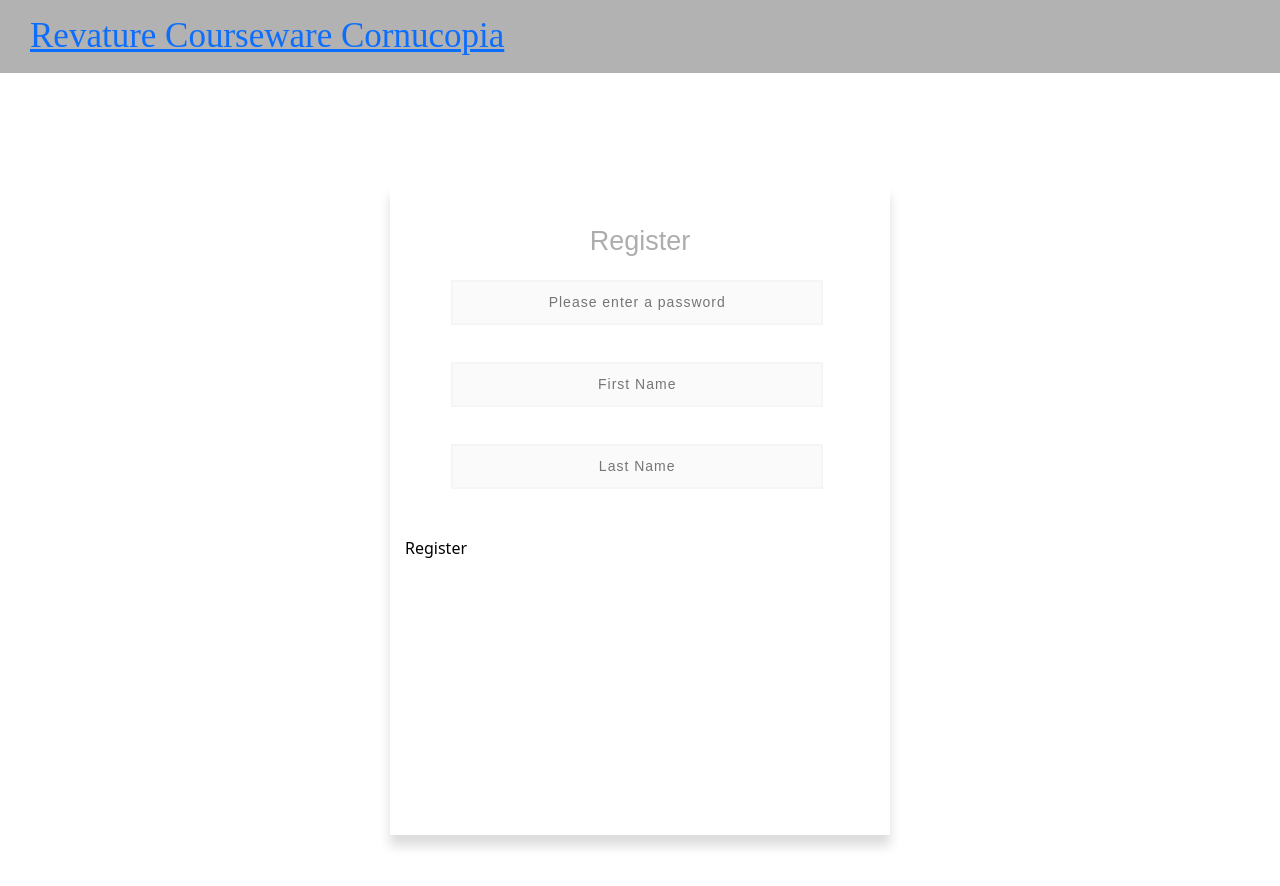
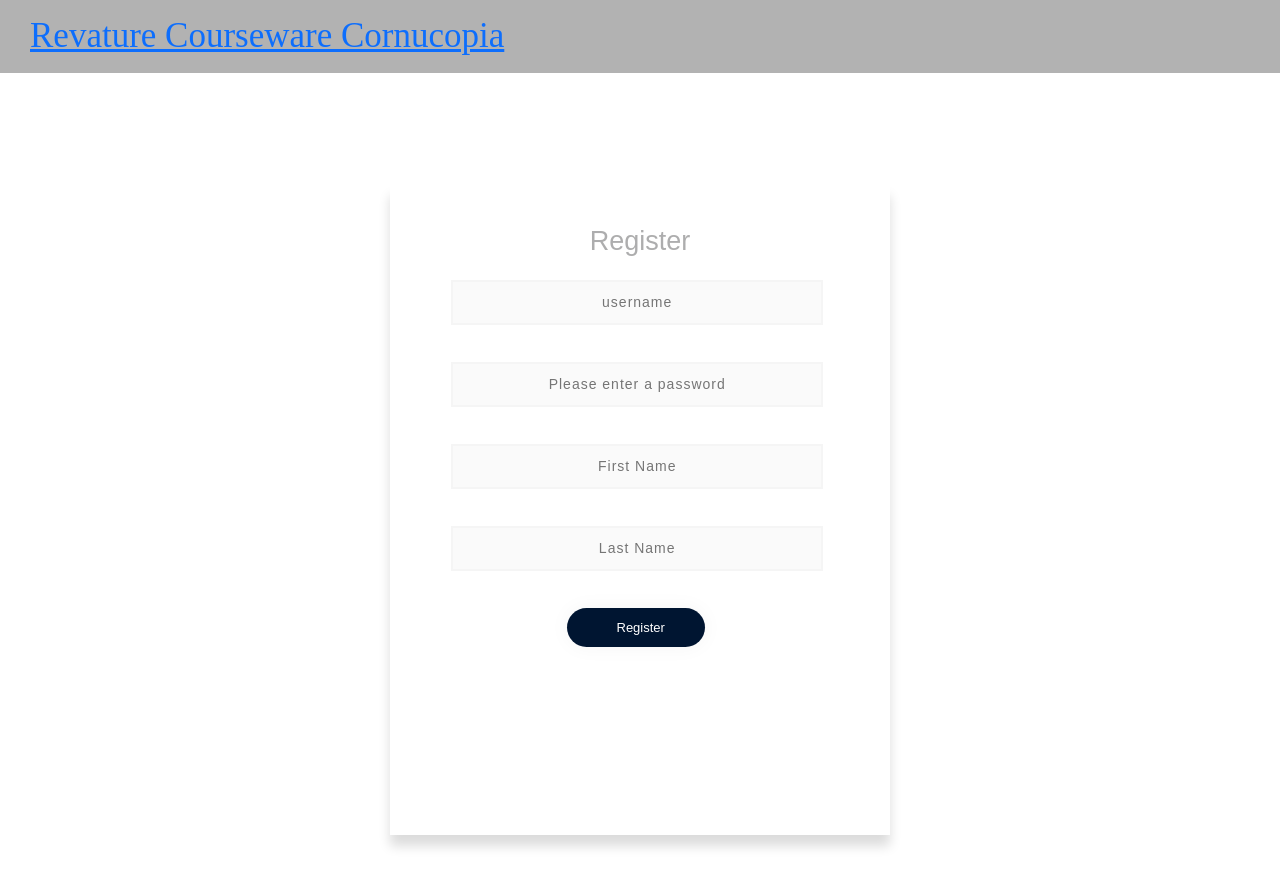
Before and after one commit to angeldep144/RCC-frontend, an Angular app: page /register in a window 1280 px wide. Shown: the top 886 px of the page. Built offline with nearby package versions, Linux system fonts and the light colour scheme; a web font is replaced by a local one.

Commit message:
edit register

```diff
--- a/src/app/pages/register/register.component.css
+++ b/src/app/pages/register/register.component.css
@@ -101,7 +101,7 @@ font-family: 'Ubuntu', sans-serif;
 
 }
 
-.login {
+.register {
   cursor: pointer;
     border-radius: 5em;
     color: #fff;
--- a/src/app/pages/register/register.component.html
+++ b/src/app/pages/register/register.component.html
@@ -4,11 +4,9 @@
     <h3 class="register-title">Register</h3>
 <form (submit)="registerUser()" class="form1">
     <div class="err" *ngIf="errMessage">{{errMessage}}</div>
-    <!--
     <div class="form-item">
         <input type="text" id="username" class="un " name="username"  placeholder="username" [(ngModel)]="usernameInput">
     </div>
-    -->
     <div class="form-item">
         <input type="password" id="password" class="un " name="password" [(ngModel)]="passwordInput" placeholder="Please enter a password">
     </div>
```
